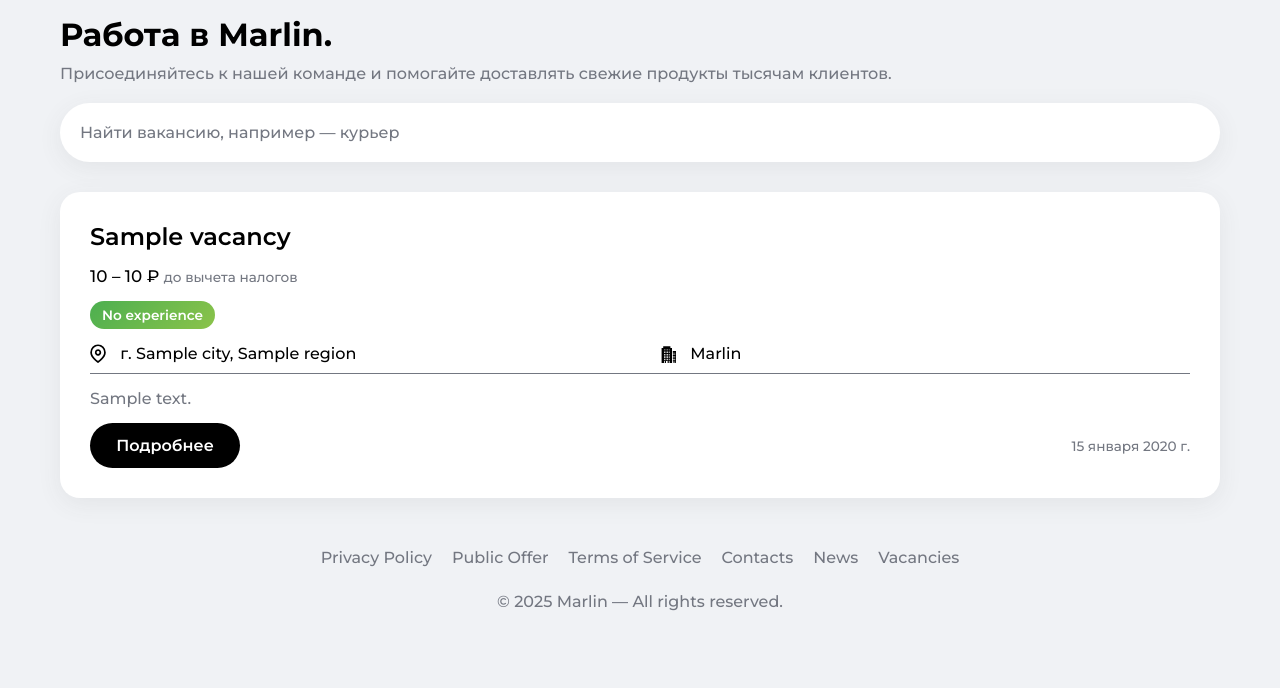
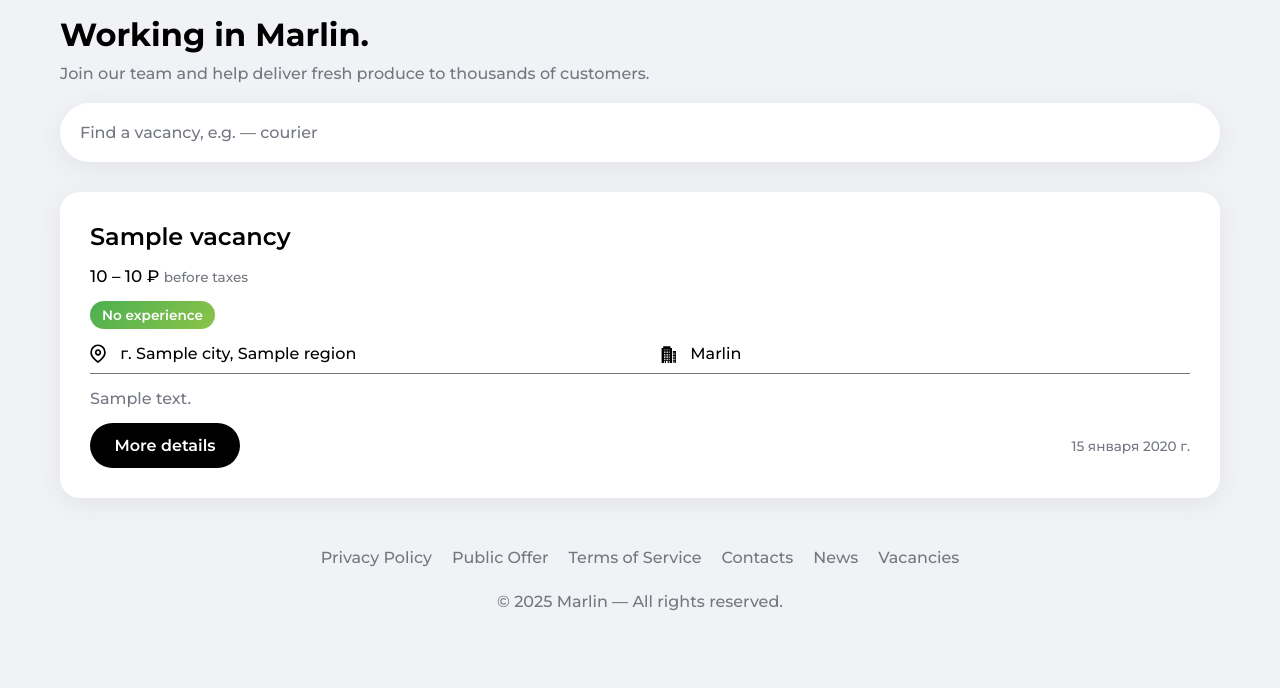
Before and after one commit to prsvt420/marlin, a Django app: page /vacancies/ in a window 1280 px wide. Shown: the part 135-823 px from the top of the page. Run offline with Django 5.2, Linux system fonts and the light colour scheme; tables that the repository leaves empty hold one stand-in row (values such as "Sample post"); parts of the project's set-up code (start-up, migrations or seed data) failed here and were passed over; some web fonts are replaced.

Commit message:
feat(ui): add translations to vacancy list template

```diff
--- a/apps/vacancies/templates/vacancies/vacancy_list.html
+++ b/apps/vacancies/templates/vacancies/vacancy_list.html
@@ -1,8 +1,8 @@
 {% extends 'base.html' %}
 
-{% load static %}
+{% load static i18n %}
 
-{% block title %}Список вакансий{% endblock %}
+{% block title %}{% trans "Vacancies" %}{% endblock %}
 
 {% block css %}
 <link rel="stylesheet" href="{% static 'vacancies/css/vacancy_list.css' %}">
@@ -11,10 +11,10 @@
 {% block content %}
 <section class="hero">
     <div class="hero__content">
-        <h2 class="hero__title">Работа в Marlin.</h2>
-        <p class="hero__subtitle">Присоединяйтесь к нашей команде и помогайте доставлять свежие продукты тысячам клиентов.</p>
+        <h2 class="hero__title">{% trans "Working in Marlin." %}</h2>
+        <p class="hero__subtitle">{% trans "Join our team and help deliver fresh produce to thousands of customers." %}</p>
         <form method="get" action="{% url 'vacancies:vacancy_list' %}">
-            <input name="q" value="{{ search_query }}" class="hero__search" autocomplete="off" placeholder="Найти вакансию, например — курьер">
+            <input name="q" value="{{ search_query }}" class="hero__search" autocomplete="off" placeholder="{% trans 'Find a vacancy, e.g. — courier' %}">
         </form>
     </div>
 </section>
@@ -27,7 +27,7 @@
                         <div class="vacancy-card__content">
                             <h3 class="vacancy-card__title">{{ vacancy.title }}</h3>
                             {% if vacancy.salary_to or vacancy.salary_from %}
-                                <p class="vacancy-card__salary">{{ vacancy.get_formatted_salary }} ₽ <span>до вычета налогов</span></p>
+                                <p class="vacancy-card__salary">{{ vacancy.get_formatted_salary }} ₽ <span>{% trans "before taxes" %}</span></p>
                             {% endif %}
 
                             <p class="vacancy-card__experience vacancy-card__experience--{{ vacancy.experience_level }}">
@@ -46,7 +46,7 @@
                             <p class="vacancy-card__short-description">{{ vacancy.short_description|truncatechars:250 }}</p>
 
                             <div class="vacancy-card__footer">
-                                <button type="submit" class="vacancy-card__link">Подробнее</button>
+                                <button type="submit" class="vacancy-card__link">{% trans "More details" %}</button>
                                 <span class="vacancy-card__date">{{ vacancy.updated_at.date }}</span>
                             </div>
 
@@ -83,11 +83,11 @@
     {% else %}
         {% if search_query %}
             <div class="no-vacancies">
-                <p class="no-vacancies__text">По запросу ничего не найдено</p>
+                <p class="no-vacancies__text">{% trans "No results found for your search" %}</p>
             </div>
         {% else %}
             <div class="no-vacancies">
-                <p class="no-vacancies__text">На данный момент вакансий нет</p>
+                <p class="no-vacancies__text">{% trans "There are currently no vacancies" %}</p>
             </div>
         {% endif %}
     {% endif %}
```
Also changed, not shown: locale/ru/LC_MESSAGES/django.po.
